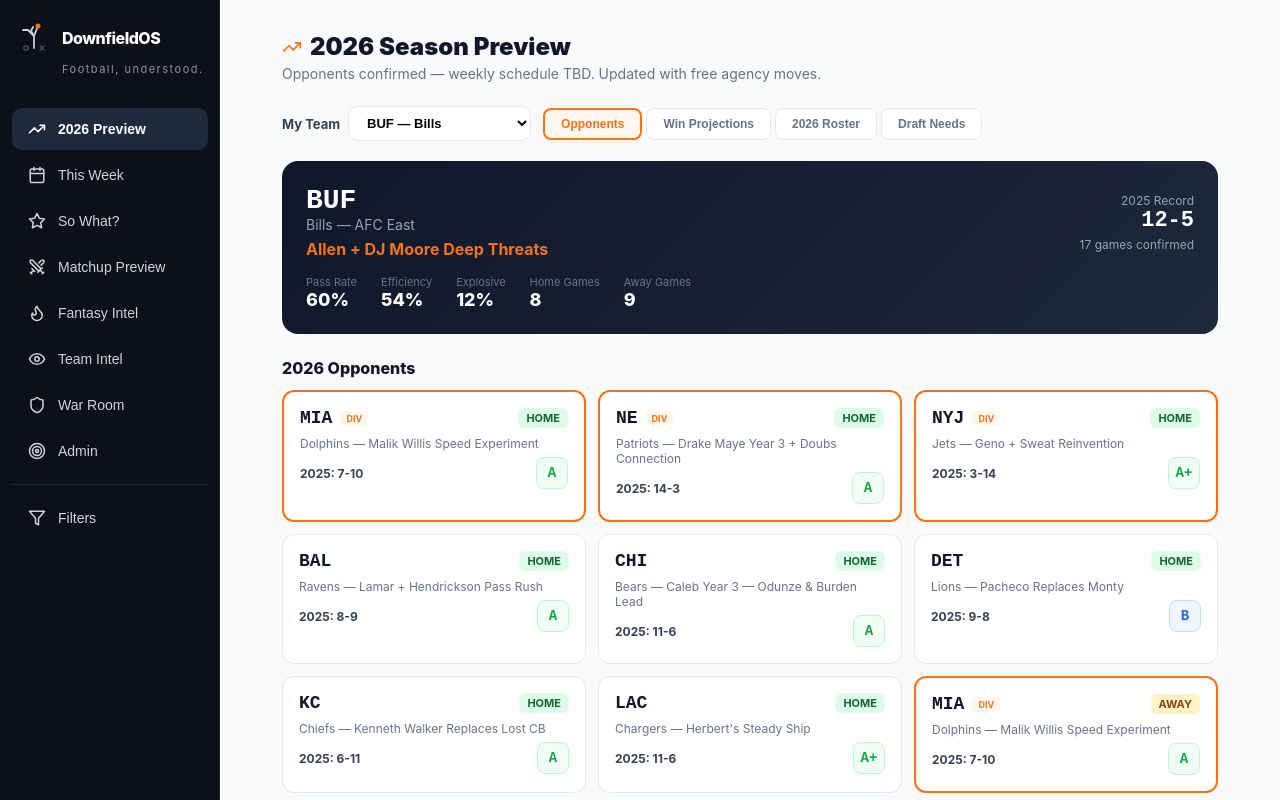
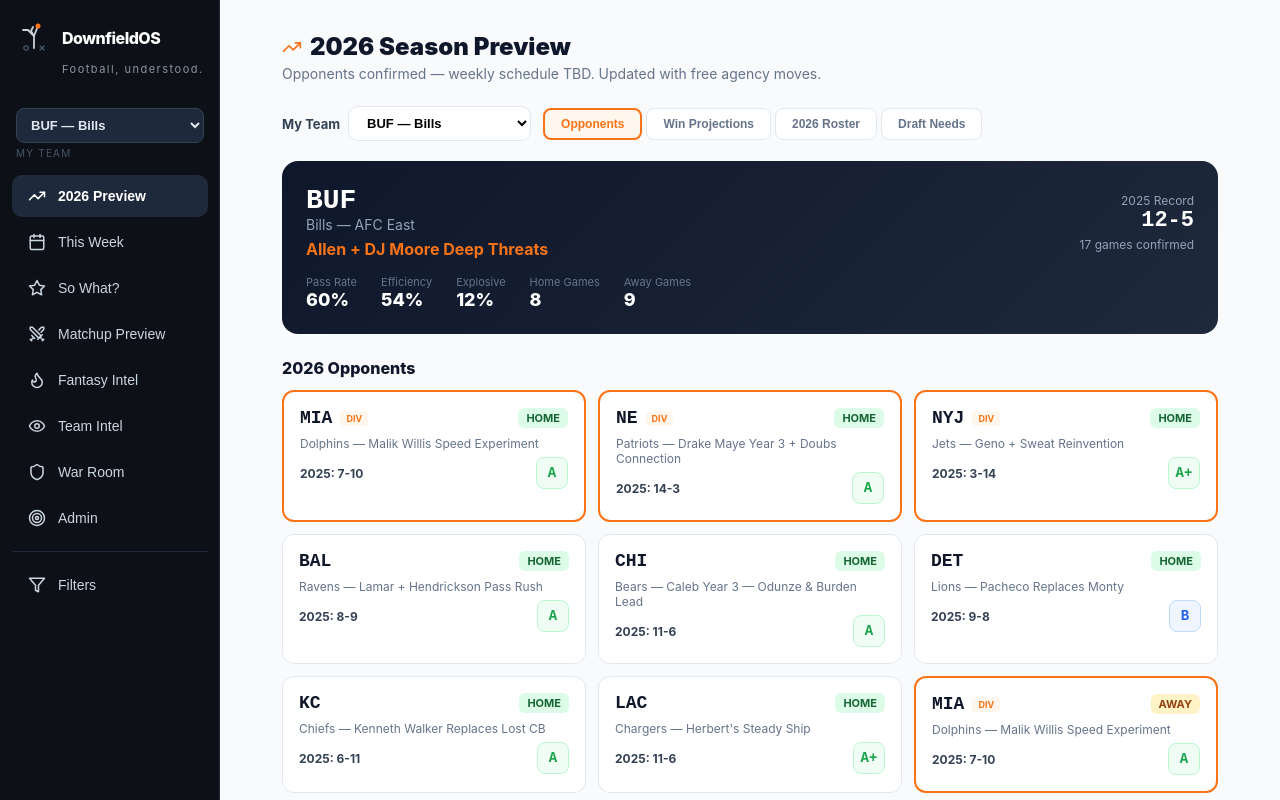
Before and after one commit to masonawolfe/downfieldos, a React (Vite) app: page / in a window 1280 px wide. Shown: the top 800 px of the page. Built offline with nearby package versions, Linux system fonts and the light colour scheme.

Commit message:
Add global primary team selector with localStorage persistence
Sidebar team picker syncs across Season2026, MatchupCenter, TeamIntel,
and WarRoom. Selection persists across page refreshes via localStorage.

Co-Authored-By: Claude Opus 4.6 <noreply@anthropic.com>

```diff
--- a/src/DownfieldOS.jsx
+++ b/src/DownfieldOS.jsx
@@ -10,7 +10,7 @@ import { generatePlays } from './utils/playGenerator';
 import { genRoster } from './utils/roster';
 import { lgbl } from './utils/aggregation';
 import { sr } from './utils/rng';
-import { NavItem, FilterPanel, InstaPostCard, Logo } from './components/ui';
+import { NavItem, FilterPanel, InstaPostCard, Logo, TeamSelect } from './components/ui';
 import { Season2026 } from './components/pages/Season2026';
 import { ThisWeek } from './components/pages/ThisWeek';
 import { SoWhatDashboard } from './components/pages/SoWhatDashboard';
@@ -39,6 +39,8 @@ export default function DownfieldOS() {
   const [matchupOff, setMatchupOff] = useState(null);
   const [matchupDef, setMatchupDef] = useState(null);
   const [postPreview, setPostPreview] = useState(null);
+  const [primaryTeam, setPrimaryTeam] = useState(() => localStorage.getItem('dfos-primary-team') || 'BUF');
+  useEffect(() => { localStorage.setItem('dfos-primary-team', primaryTeam); }, [primaryTeam]);
 
   const [mobileSidebarOpen, setMobileSidebarOpen] = useState(false);
   const isMobile = useIsMobile();
@@ -77,6 +79,12 @@ export default function DownfieldOS() {
               <div style={{ fontSize: 16, fontWeight: 800, color: "#fff", letterSpacing: -.5 }}>DownfieldOS</div>
             </div>
             <div style={{ fontSize: 11, color: "#8B949E", letterSpacing: 1.5, marginTop: 6, paddingLeft: 46 }}>Football, understood.</div>
+          </div>
+          <div style={{ padding: "0 4px", marginBottom: 16 }}>
+            <select value={primaryTeam} onChange={e => setPrimaryTeam(e.target.value)} style={{ width: "100%", background: "#1e293b", color: "#e2e8f0", border: "1px solid #334155", borderRadius: 8, padding: "8px 10px", fontSize: 13, fontWeight: 600, cursor: "pointer" }}>
+              {T.map(t => <option key={t.a} value={t.a}>{t.a} — {t.n}</option>)}
+            </select>
+            <div style={{ fontSize: 10, color: "#475569", marginTop: 4, textTransform: "uppercase", letterSpacing: 1.2 }}>My Team</div>
           </div>
           <div style={{ display: "flex", flexDirection: "column", gap: 4, flex: 1 }}>
             {MODULES.map(m => <NavItem key={m.id} icon={m.icon} label={m.label} active={active === m.id} onClick={() => { setActive(m.id); if (isMobile) setMobileSidebarOpen(false); }} />)}
@@ -119,13 +127,13 @@ export default function DownfieldOS() {
               </div>
             </div>
           )}
-          {active === "season2026" && <Season2026 plays={filteredPlays} rosters={rosters} onNavigateMatchup={navigateToMatchup} />}
+          {active === "season2026" && <Season2026 plays={filteredPlays} rosters={rosters} onNavigateMatchup={navigateToMatchup} primaryTeam={primaryTeam} />}
           {active === "thisweek" && <ThisWeek plays={filteredPlays} rosters={rosters} onNavigateMatchup={navigateToMatchup} onGeneratePost={generatePost} />}
           {active === "dashboard" && <SoWhatDashboard plays={filteredPlays} />}
-          {active === "matchup" && <MatchupCenter plays={filteredPlays} rosters={rosters} initialOff={matchupOff} initialDef={matchupDef} />}
+          {active === "matchup" && <MatchupCenter plays={filteredPlays} rosters={rosters} initialOff={matchupOff} initialDef={matchupDef} primaryTeam={primaryTeam} />}
           {active === "fantasy" && <FantasyIntel plays={filteredPlays} rosters={rosters} />}
-          {active === "intel" && <TeamIntel plays={filteredPlays} rosters={rosters} />}
-          {active === "warroom" && <WarRoom plays={filteredPlays} />}
+          {active === "intel" && <TeamIntel plays={filteredPlays} rosters={rosters} primaryTeam={primaryTeam} />}
+          {active === "warroom" && <WarRoom plays={filteredPlays} primaryTeam={primaryTeam} />}
           {active === "admin" && <AdminPanel plays={filteredPlays} rosters={rosters} />}
         </div>
       </div>
--- a/src/components/pages/MatchupCenter.jsx
+++ b/src/components/pages/MatchupCenter.jsx
@@ -9,12 +9,13 @@ import { MarkdownBlock } from '../ui/MarkdownBlock';
 import { RatingBar } from '../ui/RatingBar';
 import { MatchupGrade } from '../ui/MatchupGrade';
 
-export function MatchupCenter({ plays, rosters, initialOff, initialDef }) {
+export function MatchupCenter({ plays, rosters, initialOff, initialDef, primaryTeam }) {
   const isMobile = useIsMobile();
-  const [offTm, setOffTm] = useState(initialOff || "KC");
+  const [offTm, setOffTm] = useState(initialOff || primaryTeam || "KC");
   const [defTm, setDefTm] = useState(initialDef || "BUF");
   useEffect(() => { if (initialOff) setOffTm(initialOff); }, [initialOff]);
   useEffect(() => { if (initialDef) setDefTm(initialDef); }, [initialDef]);
+  useEffect(() => { if (primaryTeam && !initialOff) setOffTm(primaryTeam); }, [primaryTeam]);
   const [showPlayers, setShowPlayers] = useState(false);
   const os = useMemo(() => agg(plays, offTm), [plays, offTm]);
   const ds = useMemo(() => agg(plays, defTm), [plays, defTm]);
--- a/src/components/pages/Season2026.jsx
+++ b/src/components/pages/Season2026.jsx
@@ -1,4 +1,4 @@
-import { useState, useMemo } from "react";
+import { useState, useMemo, useEffect } from "react";
 import { TrendingUp, ArrowUpRight, ArrowDownRight, BookOpen } from "lucide-react";
 import { useIsMobile } from '../../hooks/useIsMobile';
 import { T } from '../../data/teams';
@@ -17,9 +17,10 @@ import { calcMatchupGrade } from '../../utils/grading';
 import { MatchupGrade } from '../ui/MatchupGrade';
 import { MarkdownBlock } from '../ui/MarkdownBlock';
 
-export function Season2026({ plays, rosters, onNavigateMatchup }) {
+export function Season2026({ plays, rosters, onNavigateMatchup, primaryTeam }) {
   const isMobile = useIsMobile();
-  const [myTeam, setMyTeam] = useState("BUF");
+  const [myTeam, setMyTeam] = useState(primaryTeam || "BUF");
+  useEffect(() => { if (primaryTeam) setMyTeam(primaryTeam); }, [primaryTeam]);
   const [viewMode, setViewMode] = useState("matchups"); // matchups | roster | needs
   const bl = useMemo(() => lgbl(plays), [plays]);
 
--- a/src/components/pages/TeamIntel.jsx
+++ b/src/components/pages/TeamIntel.jsx
@@ -1,12 +1,13 @@
-import { useState, useMemo } from "react";
+import { useState, useMemo, useEffect } from "react";
 import { DNA } from '../../data/dna';
 import { agg, lgbl } from '../../utils/aggregation';
 import { pct, tn } from '../../utils/formatters';
 import { teamSoWhat } from '../../utils/narratives';
 import { TeamSelect } from '../ui/TeamSelect';
 
-export function TeamIntel({ plays, rosters }) {
-  const [team, setTeam] = useState("KC");
+export function TeamIntel({ plays, rosters, primaryTeam }) {
+  const [team, setTeam] = useState(primaryTeam || "KC");
+  useEffect(() => { if (primaryTeam) setTeam(primaryTeam); }, [primaryTeam]);
   const stats = useMemo(() => agg(plays, team), [plays, team]);
   const bl = useMemo(() => lgbl(plays), [plays]);
   const overview = useMemo(() => teamSoWhat(team, stats, bl), [team, stats, bl]);
--- a/src/components/pages/WarRoom.jsx
+++ b/src/components/pages/WarRoom.jsx
@@ -1,4 +1,4 @@
-import { useState, useMemo } from "react";
+import { useState, useMemo, useEffect } from "react";
 import { Shield } from "lucide-react";
 import { agg, lgbl } from '../../utils/aggregation';
 import { teamSoWhat, gmVoice, genNeeds } from '../../utils/narratives';
@@ -6,8 +6,9 @@ import { tn } from '../../utils/formatters';
 import { TeamSelect } from '../ui/TeamSelect';
 import { MarkdownBlock } from '../ui/MarkdownBlock';
 
-export function WarRoom({ plays }) {
-  const [team, setTeam] = useState("CAR");
+export function WarRoom({ plays, primaryTeam }) {
+  const [team, setTeam] = useState(primaryTeam || "CAR");
+  useEffect(() => { if (primaryTeam) setTeam(primaryTeam); }, [primaryTeam]);
   const stats = useMemo(() => agg(plays, team), [plays, team]);
   const bl = useMemo(() => lgbl(plays), [plays]);
   const needs = useMemo(() => genNeeds(team, stats, bl), [team, stats, bl]);
```
